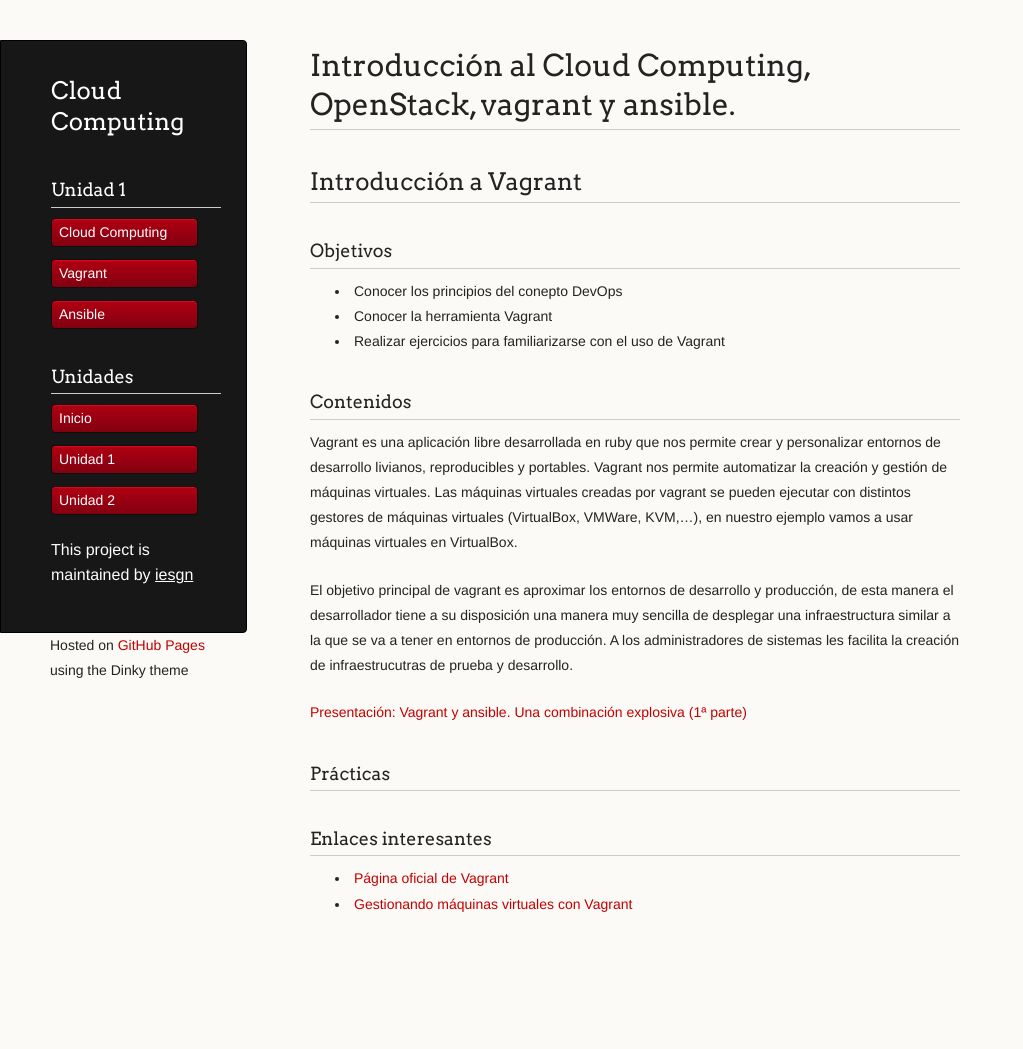
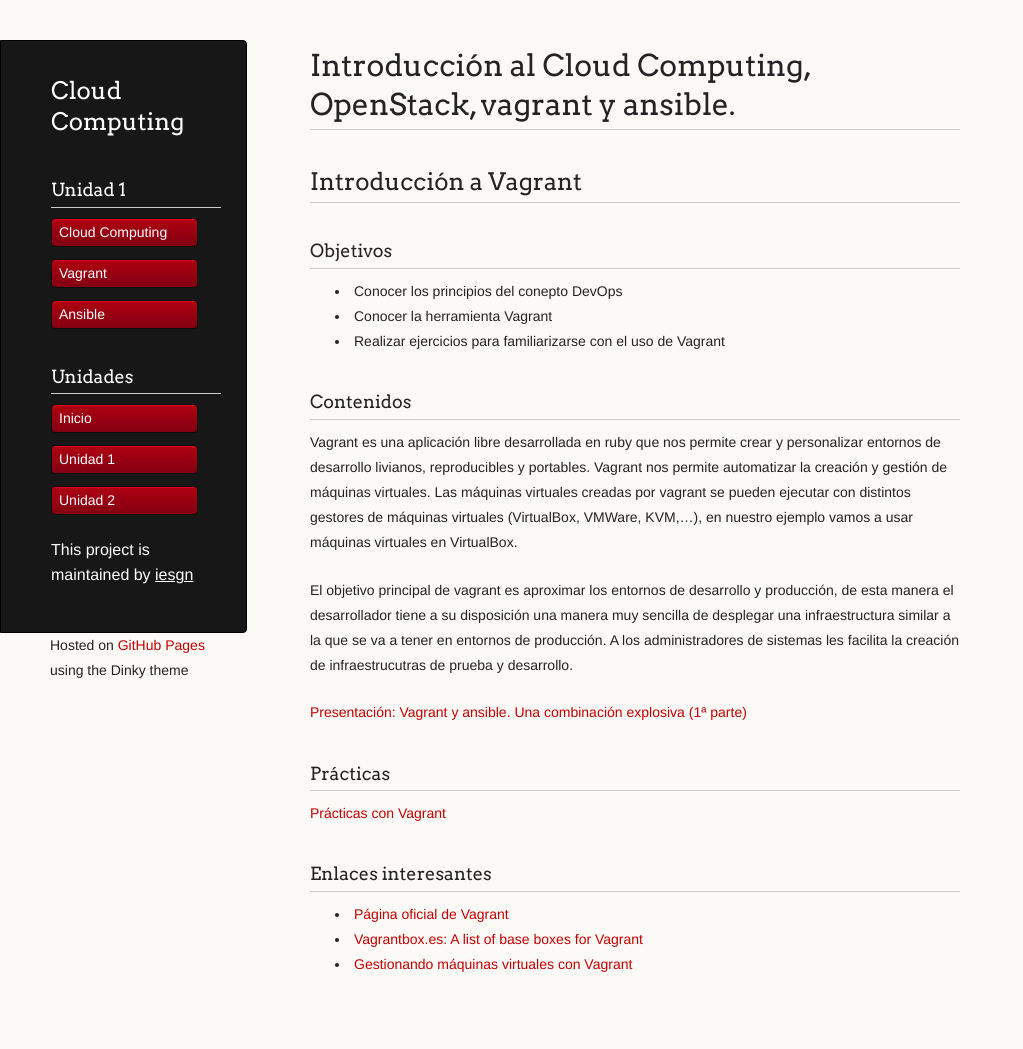
Before and after one commit to iesgn/cloud, a Jekyll site: the page built from curso/u1/vagrant.md, in a window 1280 px wide. Shown: the whole page, without its empty margins (0-1023 px from the left). Built offline with Jekyll 4.4.1, drawn with Linux system fonts in a browser that asks for light colours; before the commit the page ends 989 px from its top, so only the background shows below that.

Commit message:
Práctica vagrant

```diff
--- a/curso/u1/vagrant.md
+++ b/curso/u1/vagrant.md
@@ -22,7 +22,10 @@ El objetivo principal de vagrant es aproximar los entornos de desarrollo y produ
 
 ###Prácticas
 
+[Prácticas con Vagrant](practica_vagrant)
+
 ###Enlaces interesantes
 
 * [Página oficial de Vagrant](http://www.vagrantup.com)
+* [Vagrantbox.es: A list of base boxes for Vagrant](http://www.vagrantbox.es/)
 * [Gestionando máquinas virtuales con Vagrant](http://www.josedomingo.org/pledin/2013/09/gestionando-maquinas-virtuales-con-vagrant/)
```
